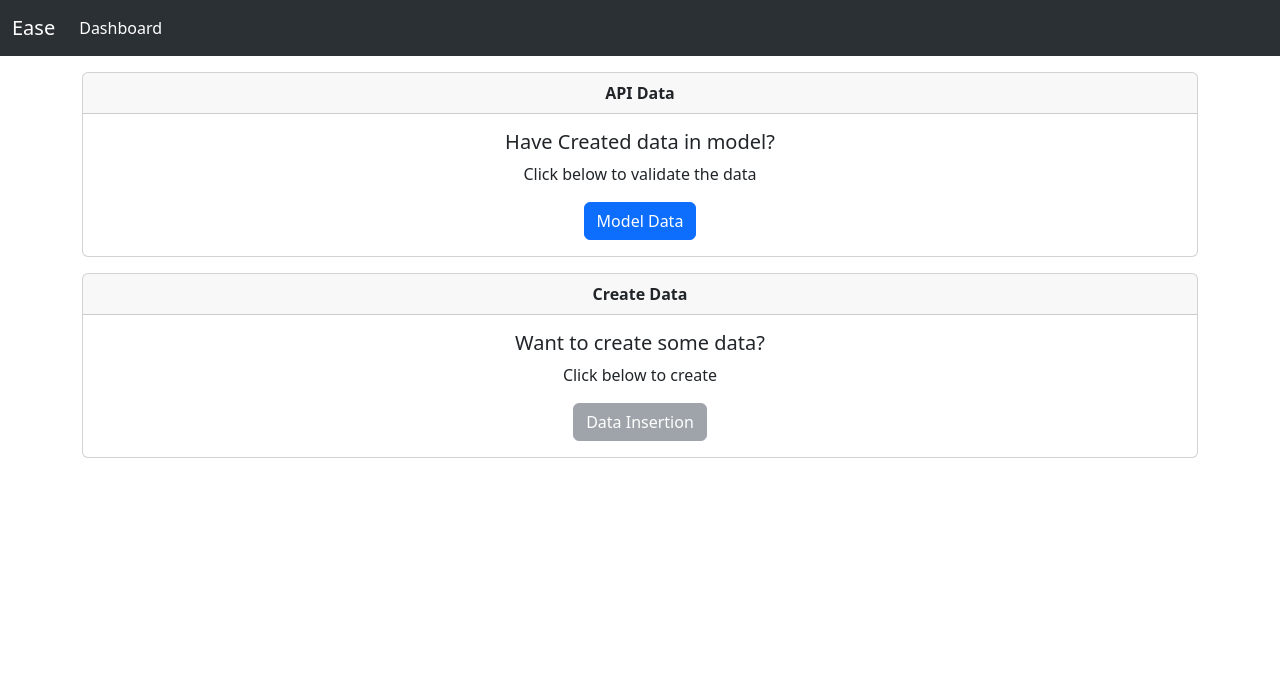
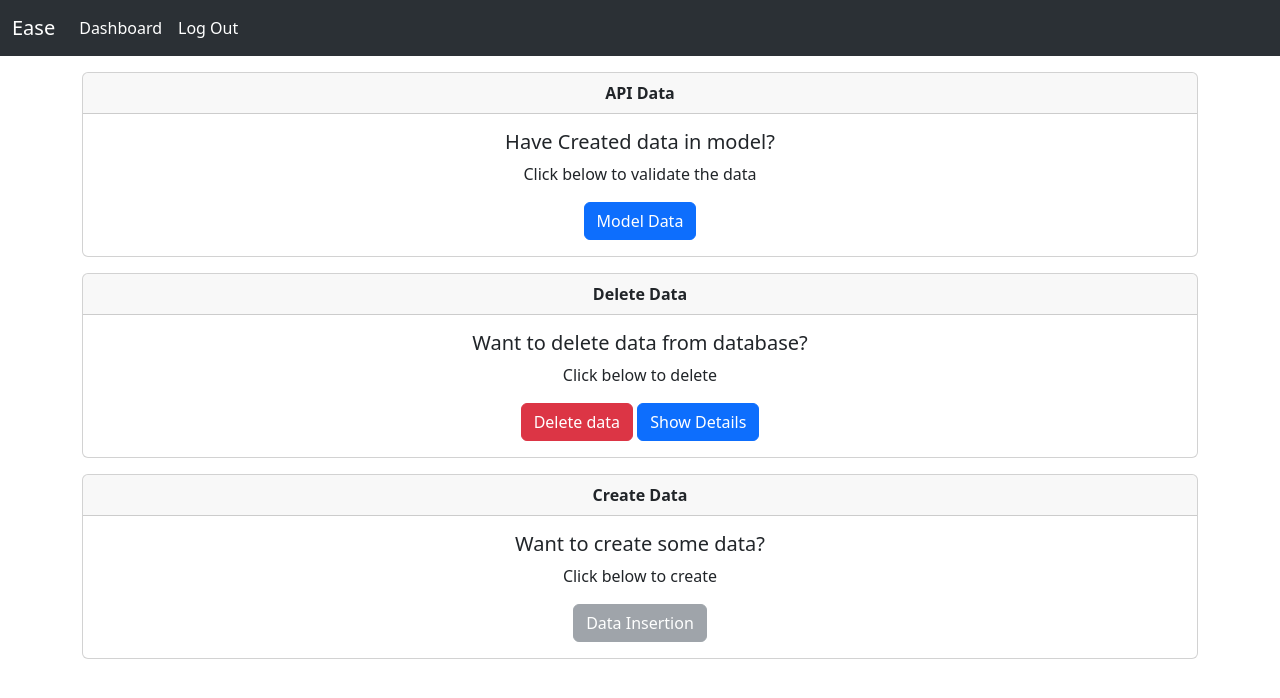
Before and after one commit to Vishal-Vashisht/test.multiapi, a Flask app: template app/frontend/templates/home.html in a window 1280 px wide. Shown: the top 698 px of the page. Run offline with Flask 3, Linux system fonts and the light colour scheme; the template is opened without the code that fills it: most values are stand-ins (such as "Sample title", 1, 10 or a date in 2020).

Commit message:
feat:Data deletion api integratiion, toast msg

```diff
--- a/app/frontend/controllers/home.py
+++ b/app/frontend/controllers/home.py
@@ -3,7 +3,7 @@
 
 
 class HomeView(MethodView):
-
+    title = "Serving Home"
     def get(self):
         return render_template("home.html")
 
--- a/app/frontend/templates/base.html
+++ b/app/frontend/templates/base.html
@@ -9,9 +9,23 @@
 
     <script src="https://code.jquery.com/jquery-3.7.1.slim.js" integrity="sha256-UgvvN8vBkgO0luPSUl2s8TIlOSYRoGFAX4jlCIm9Adc=" crossorigin="anonymous"></script>
     <script src="https://cdnjs.cloudflare.com/ajax/libs/jquery/3.7.1/jquery.min.js" integrity="sha512-v2CJ7UaYy4JwqLDIrZUI/4hqeoQieOmAZNXBeQyjo21dadnwR+8ZaIJVT8EE2iyI61OV8e6M8PP2/4hpQINQ/g==" crossorigin="anonymous" referrerpolicy="no-referrer"></script>
+    <script>
+      $(document).ready(function () {
+        $("#Log-out-btn").click(function() {
+          token = sessionStorage.getItem("access_token")
+          if (token){
+            sessionStorage.removeItem("access_token")
+          }
+          document.cookie = "access_token=; expires=Thu, 01 Jan 1970 00:00:00 UTC; path=/;";
+          window.location.href = '/home/login/'
+
+        });
+      });
+    </script>
     {% block head  %} {%endblock%}
 </head>
 <body>
+  {%if title != 'Serving Login' %}
     <nav class="navbar navbar-expand-lg bg-body-tertiary" data-bs-theme="dark">
         <div class="container-fluid">
           <a class="navbar-brand" href="#">Ease</a>
@@ -27,10 +41,19 @@
                 <a class="nav-link" href="#">Models</a>
               </li> -->
             </ul>
+
+            <ul class="navbar-nav float-right">
+              <li class="nav-item float-right">
+                <a class="nav-link active" aria-current="page" id="Log-out-btn">Log Out</a>
+              </li>
+              <!-- <li class="nav-item">
+                <a class="nav-link" href="#">Models</a>
+              </li> -->
+            </ul>
           </div>
         </div>
       </nav>
-
+    {%endif%}
     {% block content %}
 
     {% endblock %}
--- a/app/frontend/templates/home.html
+++ b/app/frontend/templates/home.html
@@ -4,9 +4,13 @@
 Serving Home
 {%endblock%}
 
+{% block head%}
+<script type="text/javascript" src="{{ url_for('static', filename='js/home.js') }}"></script>
+{% endblock %}
 
 {% block content %}
-<div class="container text-center pt-3">
+<div class="container text-center pt-3 pb-4">
+    {% include "toast.html" %}
     <div class="row">
         <div class="col">
             <div class="card">
@@ -17,6 +21,44 @@
                     <h5 class="card-title">Have Created data in model?</h5>
                     <p>Click below to validate the data</p>
                     <a href="{{ url_for('home_bp.data_view') }}" class="btn btn-primary">Model Data</a>
+                </div>
+            </div>
+        </div>
+    </div>
+    <div class="row mt-3">
+        <div class="col">
+            <div class="card">
+                <div class="card-header">
+                    <b>Delete Data</b>
+                </div>
+                <div class="card-body">
+                    <h5 class="card-title">Want to delete data from database?</h5>
+                    <p>Click below to delete</p>
+                    <a href="#" class="btn btn-danger" data-bs-toggle="modal" data-bs-target="#exampleModal">Delete data</a>
+                    <!-- Modal -->
+                    <div class="modal fade" id="exampleModal" tabindex="-1" aria-labelledby="exampleModalLabel"
+                        aria-hidden="true">
+                        <div class="modal-dialog">
+                            <div class="modal-content">
+                                <div class="modal-header">
+                                    <h1 class="modal-title fs-5" id="exampleModalLabel">Modal title</h1>
+                                    <button type="button" class="btn-close" data-bs-dismiss="modal"
+                                        aria-label="Close"></button>
+                                </div>
+                                <div class="modal-body">
+                                    <p class="text-center font-monospace">Are you sure you want to delete data from general tables?</p>
+                                    <p class="text-center font-monospace">This action can not be undone. </p>
+                                </div>
+                                <div class="modal-footer">
+                                    <button type="button" class="btn btn-secondary"
+                                        data-bs-dismiss="modal">Cancel</button>
+                                    <button type="button" class="btn btn-danger" id="deletedata"
+                                    data-bs-dismiss="modal">Delete</button>
+                                </div>
+                            </div>
+                        </div>
+                    </div>
+                    <a href="#" class="btn btn-primary" id="deleteShowDetails">Show Details</a>
                 </div>
             </div>
         </div>
@@ -36,4 +78,4 @@
         </div>
     </div>
 </div>
-    {% endblock %}
+{% endblock %}
--- /dev/null
+++ b/app/frontend/templates/toast.html
@@ -0,0 +1,15 @@
+<!-- Currently not using it using directly from file -->
+<div class="toast-container top-0 end-0 p-3">
+    <!-- Then put toasts within -->
+    <div class="toast" role="alert" aria-live="assertive" aria-atomic="true" id="myToast">
+      <div class="toast-header">
+        <!-- <img src="..." class="rounded me-2" alt="..."> -->
+        <strong class="me-auto">Ease</strong>
+        <small class="text-body-secondary">just now</small>
+        <button type="button" class="btn-close" data-bs-dismiss="toast" aria-label="Close"></button>
+      </div>
+      <div class="toast-body">
+        See? Just like this.
+      </div>
+    </div>
+</div>
--- /dev/null
+++ b/app/static/js/home.js
@@ -0,0 +1,82 @@
+$(document).ready(function () {
+    const $deletedataelem = $("#deletedata")
+    // host
+    const host = window.location.origin;
+    const access_token = sessionStorage.getItem("access_token")
+    if (!access_token) {
+        window.localStorage.href = "/home/login/"
+    }
+
+    $deletedataelem.click(function (e) {
+        e.preventDefault();
+        showToast("Starting data deletion process...")
+        deleteDataAPICall()
+
+    });
+
+
+    function deleteDataAPICall() {
+        $.ajax({
+            url: `${host}/api/v1/tables/sync/delete/"`,
+            type: 'POST',
+            contentType: 'application/json',
+            headers: { "Authorization": `Bearer ${access_token}` }, // Set the content type
+            success: function (data, status, xhr) {
+                if (xhr.status >= 200 && xhr.status <= 205) {
+                    showToast("Data deleted successfully...")
+                    showToast("Check log in show details...")
+                }
+                console.log("data", data, status)
+                res = data
+            },
+            error: function (xhr, status, error) {
+                if (xhr.status == 401) {
+                    window.location.href = '/home/'
+                }
+
+                showToast("Error deleting the data..", type = "error")
+                showToast("Check logs for more details..", type = "error")
+
+            }
+        });
+    };
+
+    function showToast(msg, type = null) {
+        // const now = new Date();
+        // const seconds = now.getSeconds();
+        let className = null;
+        if (type === "error") {
+            className = "bg-danger text-white"; // Red background for error messages
+        } else if (type === "success") {
+            className = "bg-success text-white"; // Green background for success messages
+        } else if (type === "info") {
+            className = "bg-info text-white"; // Blue background for info messages
+        } else if (type === "warning") {
+            className = "bg-warning text-dark"; // Yellow background for warning messages
+        }
+        let toastElement = $('<div class="toast" role="alert" aria-live="assertive" aria-atomic="true">' +
+            '<div class="toast-header">' +
+            '<strong class="me-auto">Notification</strong>' +
+            '<small class="text-body-secondary">just now</small>' +
+            '<button type="button" class="btn-close" data-bs-dismiss="toast" aria-label="Close"></button>' +
+            '</div>' +
+            '<div class="toast-body">' + msg + '</div>' +
+            '</div>');
+
+        $(".toast-container").append(toastElement);
+
+        if (className) {
+            toastElement.addClass(className);
+        }
+        // Create a new Toast instance for this specific toast
+        let toast = new bootstrap.Toast(toastElement[0]);
+        // Show the toast
+        toast.show();
+
+        // Optional: You can remove the toast from the DOM after it dismisses
+        toastElement.on('hidden.bs.toast', function () {
+            toastElement.remove();
+        });
+    }
+
+});
```
